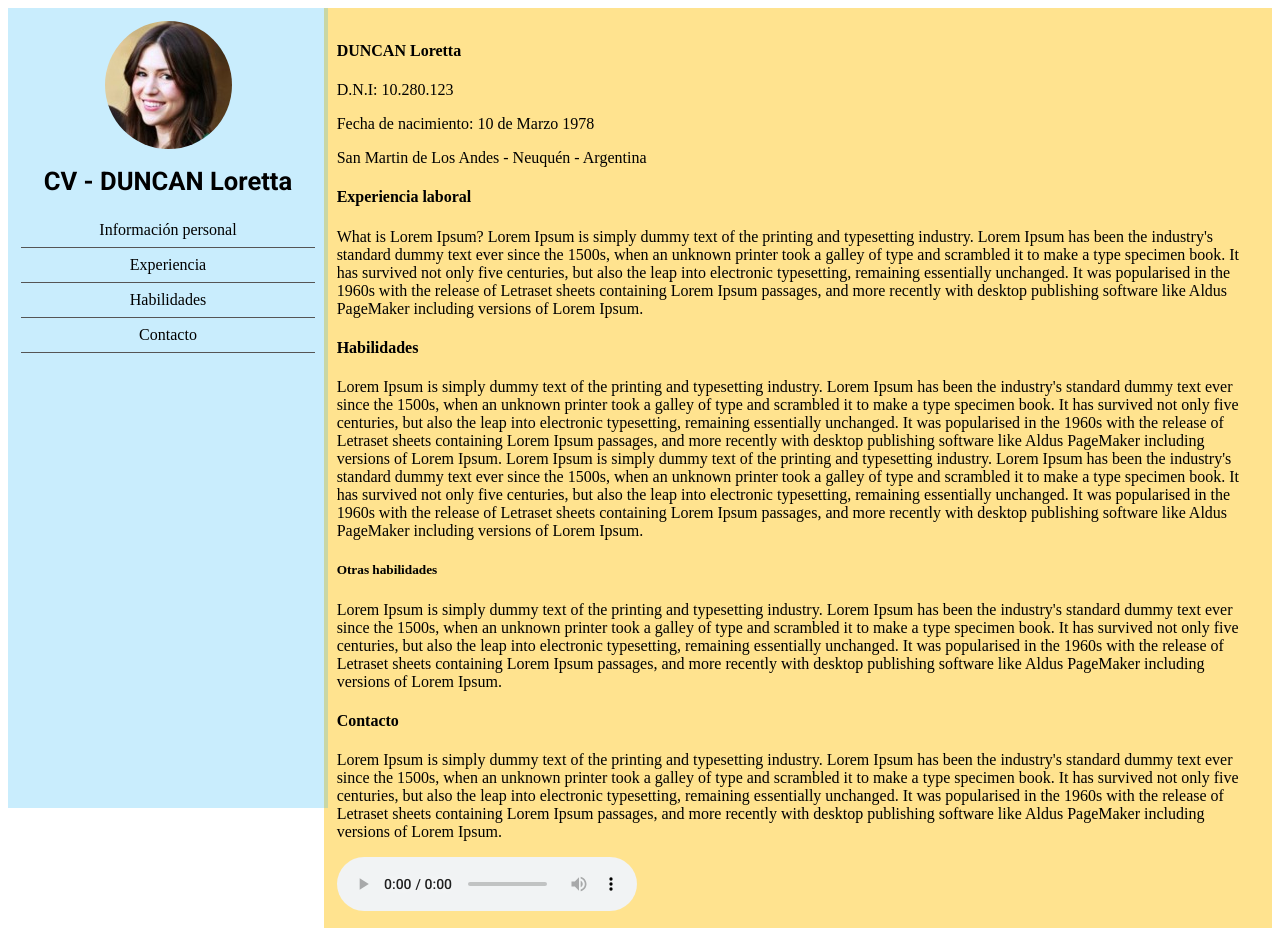
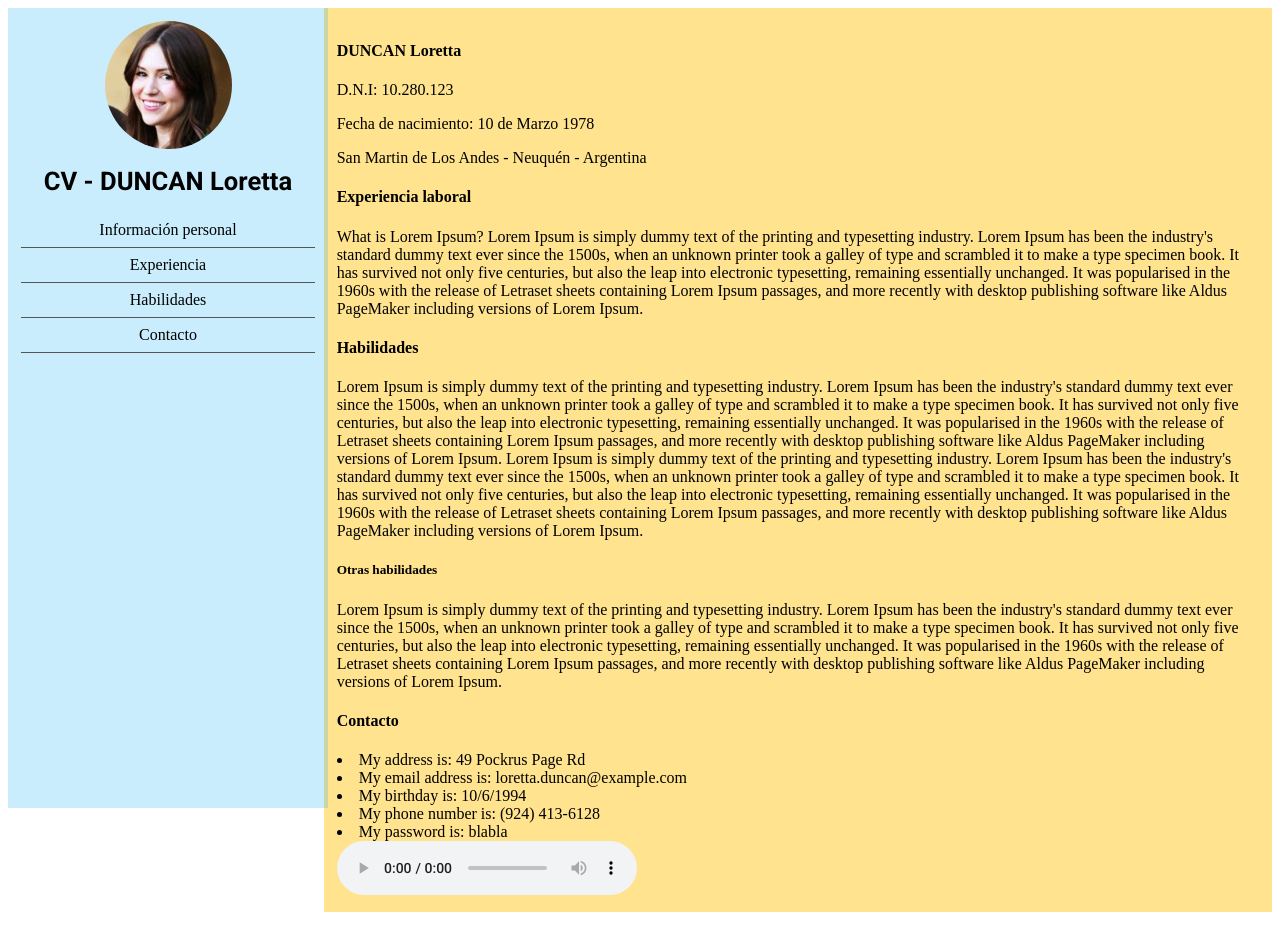
Before and after one commit to LeoFDR/leofdr.github.io, a plain HTML site: page index.html in a window 1280 px wide. Drawn offline with Linux system fonts and the light colour scheme.

Commit message:
Add files via upload

```diff
--- a/estilos.css
+++ b/estilos.css
@@ -88,9 +88,6 @@ li:last-child {
   height: fit-content;
 }
 
-#menu li {
-}
-
 @media screen and (max-width: 800px) {
   .left, .main,  {
     width: 100%;
--- a/index.html
+++ b/index.html
@@ -16,10 +16,10 @@
 	<meta property="og:image:width" content="436">
 	<meta property="og:image:height" content="228">
 	<meta property="og:description" content="Mi proyecto TICMAS CV">
-	<link rel="stylesheet" type="text/css" href="estilos.css" />
 	<link rel="preconnect" href="https://fonts.googleapis.com">
 	<link rel="preconnect" href="https://fonts.gstatic.com" crossorigin>
 	<link href="https://fonts.googleapis.com/css2?family=Roboto:ital,wght@0,100;0,500;0,700;1,400&display=swap" rel="stylesheet">
+	<link rel="stylesheet" type="text/css" href="estilos.css">
 
 </head>
 
@@ -66,20 +66,19 @@
 
 			<section id="cont">
       	  <h4>Contacto</h4>
-      	  <p>Lorem Ipsum is simply dummy text of the printing and typesetting industry. Lorem Ipsum has been the industry's standard dummy text ever since the 1500s, when an unknown printer took a galley of type and scrambled it to make a type specimen book. It has survived not only five centuries, but also the leap into electronic typesetting, remaining essentially unchanged. It was popularised in the 1960s with the release of Letraset sheets containing Lorem Ipsum passages, and more recently with desktop publishing software like Aldus PageMaker including versions of Lorem Ipsum.
-      	  </p>
+      	  <li>My address is: 49 Pockrus Page Rd</li>
+      	  <li>My email address is: loretta.duncan@example.com</li>
+      	  <li>My birthday is: 10/6/1994</li>
+      	  <li>My phone number is: (924) 413-6128</li>
+      	  <li>My password is: blabla</li>
       	</section>
 
-
 				<footer>
-
 					<audio controls autoplay>
 					<source src="halo.mp3" type="audio/mpeg">
 					Your browser does not support the audio element.
 					</audio>
-
 				</footer>
-
 
 	</div>
 
@@ -95,13 +94,7 @@
 		   </div>
 </div>
 </div>
-
-
-
 -->
-
-
-
 
 </body>
 </html>
```
Lines whose indentation alone changed are shown as unchanged.
